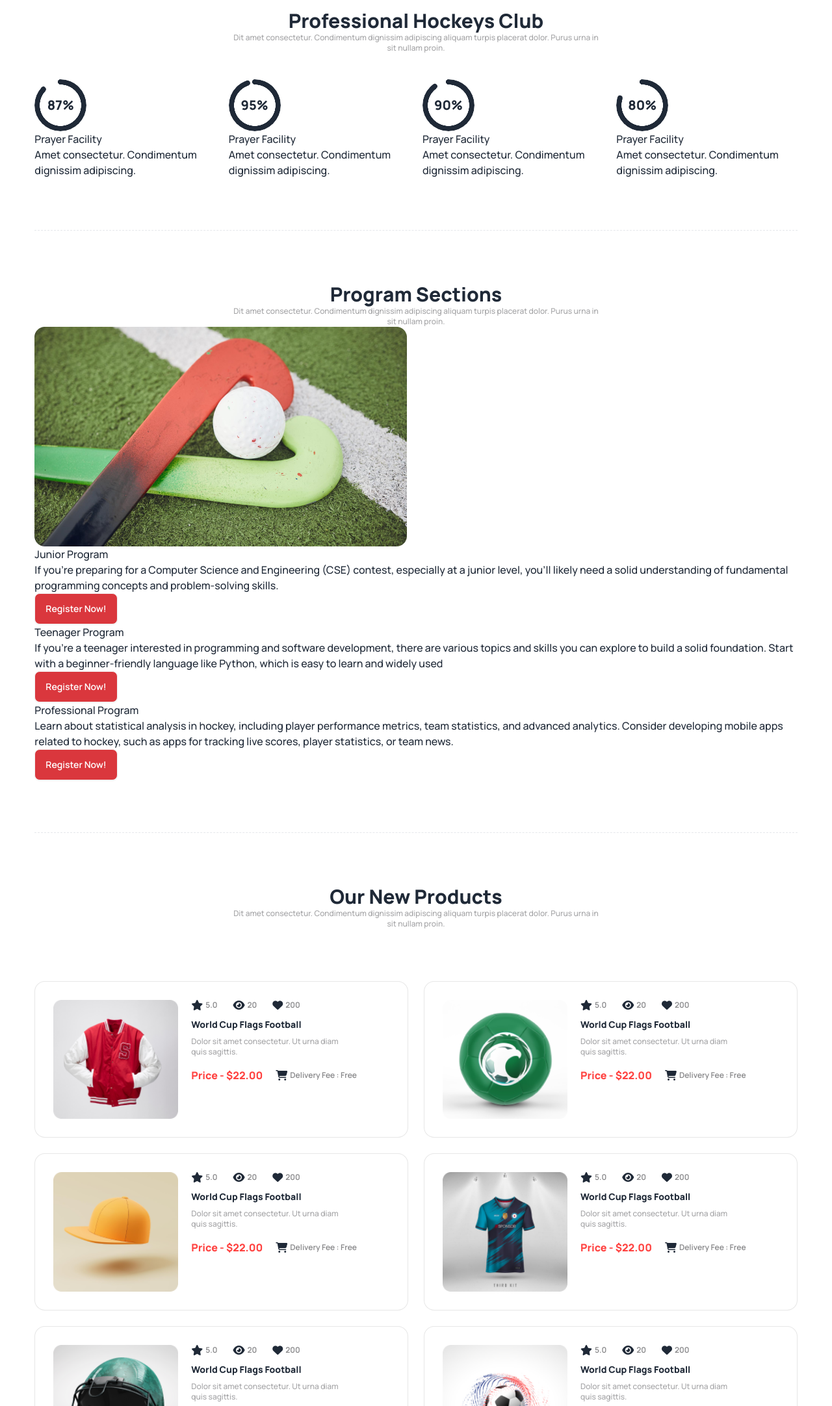
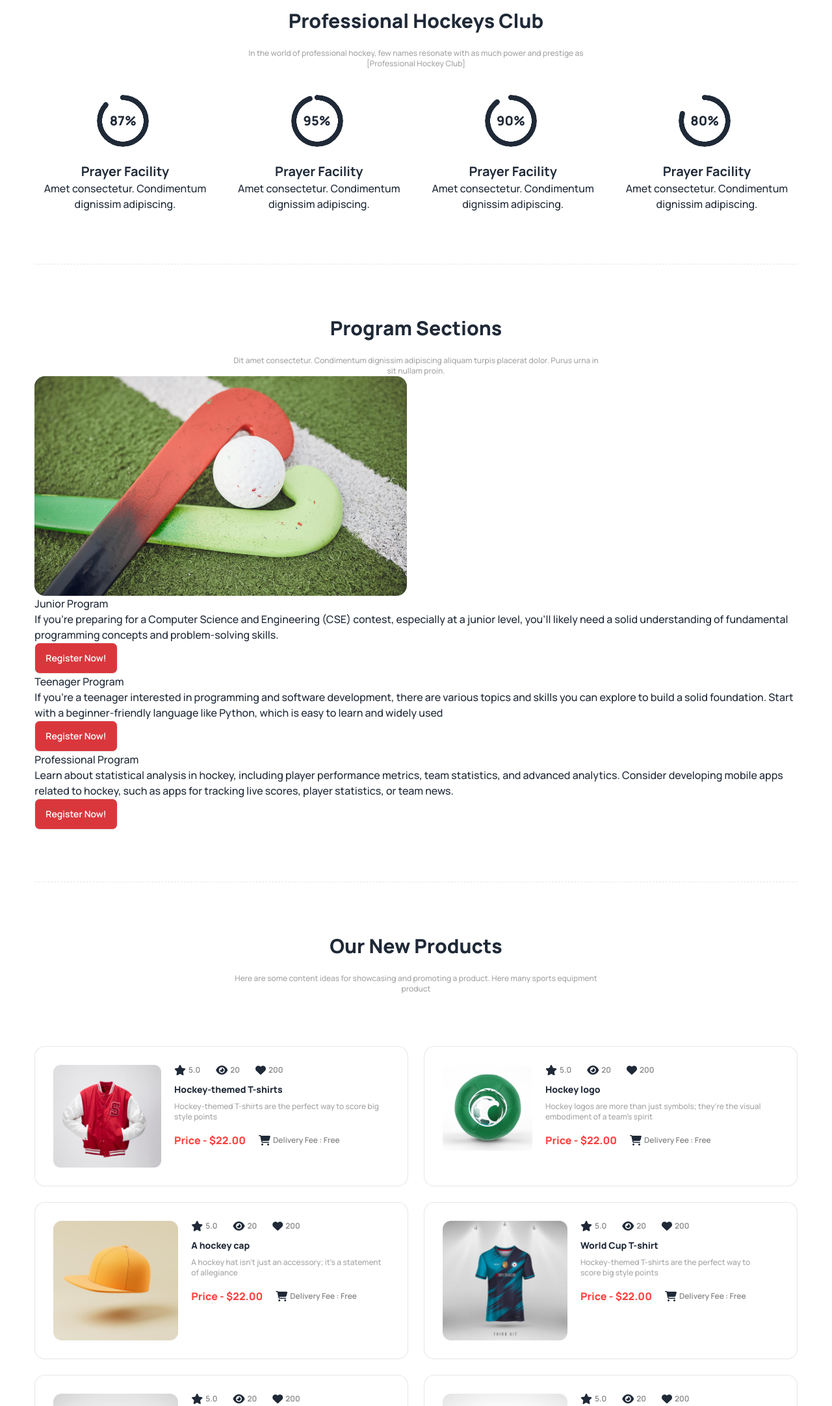
Before and after one commit to maksiam07/assignment-three-web, a plain HTML site: page index.html in a window 1280 px wide. Shown: the part 1140-3304 px from the top of the page at 65% size. Drawn offline with nearby package versions, Linux system fonts and the light colour scheme.

Commit message:
finishing part added

```diff
--- a/index.html
+++ b/index.html
@@ -98,34 +98,33 @@
         <!-- professional hockey's progressbar -->
         <section class="my-20">
             <div class="text-center">
-                <h2 class="text-3xl font-extrabold">Professional Hockeys Club</h2>
-                <p class="text-xs font-medium text-[#13131863] lg:max-w-xl mx-auto">Dit amet consectetur. Condimentum dignissim adipiscing
-                    aliquam turpis placerat dolor. Purus urna in sit nullam proin.</p>
+                <h2 class="text-3xl font-extrabold pb-6">Professional Hockeys Club</h2>
+                <p class="text-xs font-medium text-[#13131863] lg:max-w-xl mx-auto">In the world of professional hockey, few names resonate with as much power and prestige as [Professional Hockey Club]</p>
             </div>
             <div class="flex mt-10 justify-center items-center gap-5">
                 <!-- progressbar 1 -->
                 <div>
-                    <div class="radial-progress text-xl font-extrabold" style="--value:87;" role="progressbar">87%</div>
-                    <h3>Prayer Facility</h3>
-                    <p>Amet consectetur. Condimentum dignissim adipiscing.</p>
+                    <div class="radial-progress ml-24 text-xl font-extrabold text-center" style="--value:87;" role="progressbar">87%</div>
+                    <h3 class="text-xl font-bold text-center pt-6">Prayer Facility</h3>
+                    <p class="text-center">Amet consectetur. Condimentum dignissim adipiscing.</p>
                 </div>
                 <!-- progressbar 2 -->
                 <div>
-                    <div class="radial-progress text-xl font-extrabold" style="--value:95;" role="progressbar">95%</div>
-                    <h3>Prayer Facility</h3>
-                    <p>Amet consectetur. Condimentum dignissim adipiscing.</p>
+                    <div class="radial-progress ml-24 text-xl font-extrabold" style="--value:95;" role="progressbar">95%</div>
+                    <h3 class="text-xl font-bold text-center pt-6">Prayer Facility</h3>
+                    <p class="text-center">Amet consectetur. Condimentum dignissim adipiscing.</p>
                 </div>
                 <!-- progressbar 3 -->
                 <div>
-                    <div class="radial-progress text-xl font-extrabold" style="--value:90;" role="progressbar">90%</div>
-                    <h3>Prayer Facility</h3>
-                    <p>Amet consectetur. Condimentum dignissim adipiscing.</p>
+                    <div class="radial-progress ml-24 text-xl font-extrabold" style="--value:90;" role="progressbar">90%</div>
+                    <h3 class="text-xl font-bold text-center pt-6">Prayer Facility</h3>
+                    <p class="text-center">Amet consectetur. Condimentum dignissim adipiscing.</p>
                 </div>
                 <!-- progressbar 4 -->
                 <div>
-                    <div class="radial-progress text-xl font-extrabold" style="--value:80;" role="progressbar">80%</div>
-                    <h3>Prayer Facility</h3>
-                    <p>Amet consectetur. Condimentum dignissim adipiscing.</p>
+                    <div class="radial-progress ml-24 text-xl font-extrabold" style="--value:80;" role="progressbar">80%</div>
+                    <h3 class="text-xl font-bold text-center pt-6">Prayer Facility</h3>
+                    <p class="text-center">Amet consectetur. Condimentum dignissim adipiscing.</p>
                 </div>
             </div>
         </section>
@@ -133,7 +132,7 @@
         <!-- program section -->
         <section class="my-20">
             <div class="text-center">
-                <h2 class="text-3xl font-extrabold">Program Sections</h2>
+                <h2 class="text-3xl font-extrabold pb-6">Program Sections</h2>
                 <p class="text-xs font-medium text-[#13131863] lg:max-w-xl mx-auto">Dit amet consectetur. Condimentum dignissim adipiscing
                     aliquam turpis placerat dolor. Purus urna in sit nullam proin. </p>
             </div>
@@ -171,9 +170,8 @@
         <!-- product section -->
         <section class="my-20">
             <div class="text-center">
-                <h2 class="text-3xl font-extrabold">Our New Products</h2>
-                <p class="text-xs font-medium text-[#13131863] lg:max-w-xl mx-auto">Dit amet consectetur. Condimentum dignissim adipiscing aliquam turpis placerat dolor. Purus urna in
-                    sit nullam proin. </p>
+                <h2 class="text-3xl font-extrabold pb-6">Our New Products</h2>
+                <p class="text-xs font-medium text-[#13131863] lg:max-w-xl mx-auto">Here are some content ideas for showcasing and promoting a product. Here many sports equipment product </p>
             </div>
             <div class="my-20 grid grid-col-1 lg:grid-cols-2 gap-6 ">
                 <!-- card 1 -->
@@ -196,10 +194,8 @@
                                 <p class="text-xs font-semibold text-[#0D0D1280]">200</p>
                             </div>
                         </div>
-                        <h3 class="text-sm font-extrabold">World Cup Flags Football</h3>
-                        <p class="pt-2 text-xs font-medium text-[#13131863] ">Dolor sit amet consectetur. Ut urna diam
-                            <br>
-                            quis sagittis.</p>
+                        <h3 class="text-sm font-extrabold">Hockey-themed T-shirts</h3>
+                        <p class="pt-2 text-xs font-medium text-[#13131863] "> Hockey-themed T-shirts are the perfect way to score big style points </p>
                         <div class="flex items-center gap-5 pt-4">
                             <h3 class="font-extrabold text-base text-[#FF4240]">Price - $22.00</h3>
                             <div class="flex gap-1">
@@ -229,10 +225,8 @@
                                 <p class="text-xs font-semibold text-[#0D0D1280]">200</p>
                             </div>
                         </div>
-                        <h3 class="text-sm font-extrabold">World Cup Flags Football</h3>
-                        <p class="pt-2 text-xs font-medium text-[#13131863]">Dolor sit amet consectetur. Ut urna diam
-                            <br>
-                            quis sagittis.</p>
+                        <h3 class="text-sm font-extrabold">Hockey logo</h3>
+                        <p class="pt-2 text-xs font-medium text-[#13131863]">Hockey logos are more than just symbols; they're the visual embodiment of a team's spirit</p>
                         <div class="flex items-center gap-5 pt-4">
                             <h3 class="font-extrabold text-base text-[#FF4240]">Price - $22.00</h3>
                             <div class="flex gap-1">
@@ -262,10 +256,8 @@
                                 <p class="text-xs font-semibold text-[#0D0D1280]">200</p>
                             </div>
                         </div>
-                        <h3 class="text-sm font-extrabold">World Cup Flags Football</h3>
-                        <p class="pt-2 text-xs font-medium text-[#13131863]">Dolor sit amet consectetur. Ut urna diam
-                            <br>
-                            quis sagittis.</p>
+                        <h3 class="text-sm font-extrabold">A hockey cap</h3>
+                        <p class="pt-2 text-xs font-medium text-[#13131863]">A hockey hat isn't just an accessory; it's a statement <br>of allegiance</p>
                         <div class="flex items-center gap-5 pt-4">
                             <h3 class="font-extrabold text-base text-[#FF4240]">Price - $22.00</h3>
                             <div class="flex gap-1">
@@ -295,10 +287,8 @@
                                 <p class="text-xs font-semibold text-[#0D0D1280]">200</p>
                             </div>
                         </div>
-                        <h3 class="text-sm font-extrabold">World Cup Flags Football</h3>
-                        <p class="pt-2 text-xs font-medium text-[#13131863]">Dolor sit amet consectetur. Ut urna diam
-                            <br>
-                            quis sagittis.</p>
+                        <h3 class="text-sm font-extrabold">World Cup T-shirt</h3>
+                        <p class="pt-2 text-xs font-medium text-[#13131863]">Hockey-themed T-shirts are the perfect way to <br> score big style points </p>
                         <div class="flex items-center gap-5 pt-4">
                             <h3 class="font-extrabold text-base text-[#FF4240]">Price - $22.00</h3>
                             <div class="flex gap-1">
@@ -328,10 +318,8 @@
                                 <p class="text-xs font-semibold text-[#0D0D1280]">200</p>
                             </div>
                         </div>
-                        <h3 class="text-sm font-extrabold">World Cup Flags Football</h3>
-                        <p class="pt-2 text-xs font-medium text-[#13131863]">Dolor sit amet consectetur. Ut urna diam
-                            <br>
-                            quis sagittis.</p>
+                        <h3 class="text-sm font-extrabold">The humble helmet</h3>
+                        <p class="pt-2 text-xs font-medium text-[#13131863]">In the fast-paced the humble helmet stands as a <br> critical piece of equipment</p>
                         <div class="flex items-center gap-5 pt-4">
                             <h3 class="font-extrabold text-base text-[#FF4240]">Price - $22.00</h3>
                             <div class="flex gap-1">
@@ -361,10 +349,8 @@
                                 <p class="text-xs font-semibold text-[#0D0D1280]">200</p>
                             </div>
                         </div>
-                        <h3 class="text-sm font-extrabold">World Cup Flags Football</h3>
-                        <p class="pt-2 text-xs font-medium text-[#13131863]">Dolor sit amet consectetur. Ut urna diam
-                            <br>
-                            quis sagittis.</p>
+                        <h3 class="text-sm font-extrabold">World Cup Football</h3>
+                        <p class="pt-2 text-xs font-medium text-[#13131863]">Football is a diverse and engaging topic with various <br> aspects to explore.</p>
                         <div class="flex items-center gap-5 pt-4">
                             <h3 class="font-extrabold text-base text-[#FF4240]">Price - $22.00</h3>
                             <div class="flex gap-1">
@@ -380,8 +366,8 @@
         <!-- clients Question -->
         <section class="my-20">
             <div class="text-center">
-                <h2 class="text-3xl font-extrabold">Clients Question</h2>
-                <p class="text-xs font-medium text-[#13131863] lg:max-w-xl mx-auto pb-7">Dit amet consectetur. Condimentum dignissim adipiscing aliquam turpis placerat dolor. Purus urna in sit nullam proin. </p>
+                <h2 class="text-3xl font-extrabold pb-6">Clients Question</h2>
+                <p class="text-xs font-medium text-[#13131863] lg:max-w-xl mx-auto pb-7">Certainly! If your client has a question related to hockey, you might want to tailor the response based on the specific context</p>
             </div>
             <hr class="#1313181A">
             <div class="flex-row lg:flex max-w-screen-xl p-6 lg:gap-10 mt-10 border border-[#1313181A]">
@@ -461,7 +447,7 @@
         <!-- Get In Touch -->
         <section class="my-20">
             <div class="text-center">
-                <h2 class="text-3xl font-extrabold">Get In Touch</h2>
+                <h2 class="text-3xl font-extrabold pb-6">Get In Touch</h2>
                 <p class="text-xs font-medium text-[#13131863] lg:max-w-xl mx-auto">Dit amet consectetur. Condimentum dignissim adipiscing aliquam turpis placerat dolor. Purus urna in sit nullam proin.</p>
             </div>
             <!-- form/info -->
```
